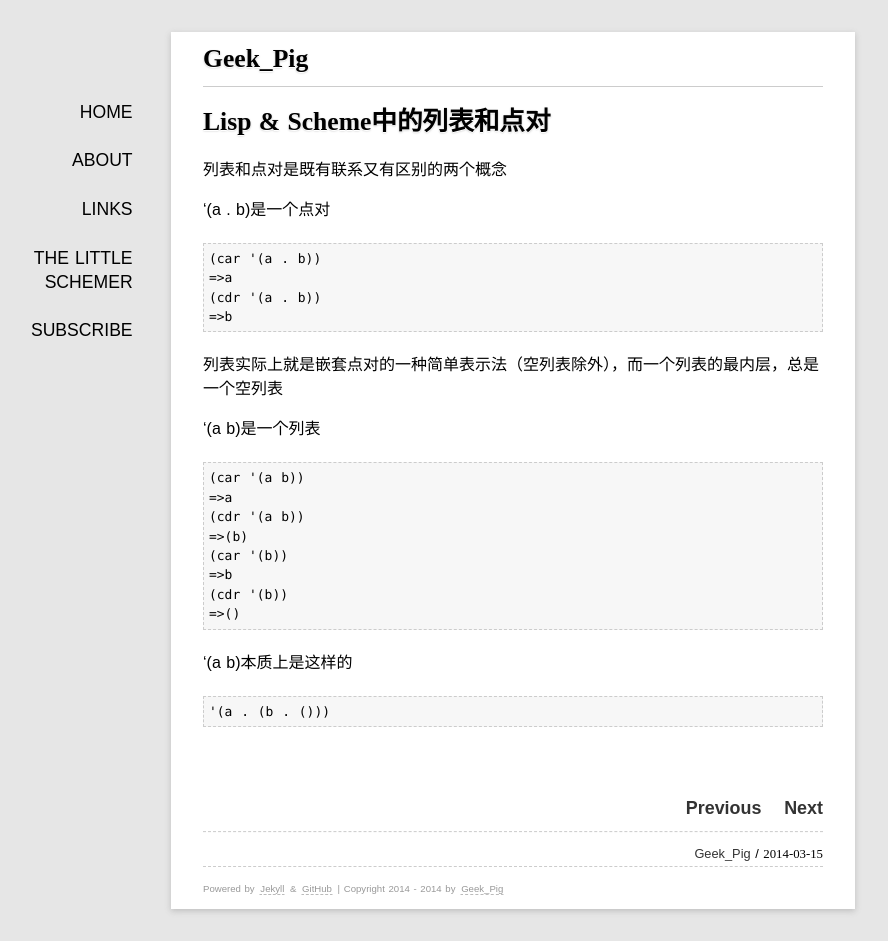
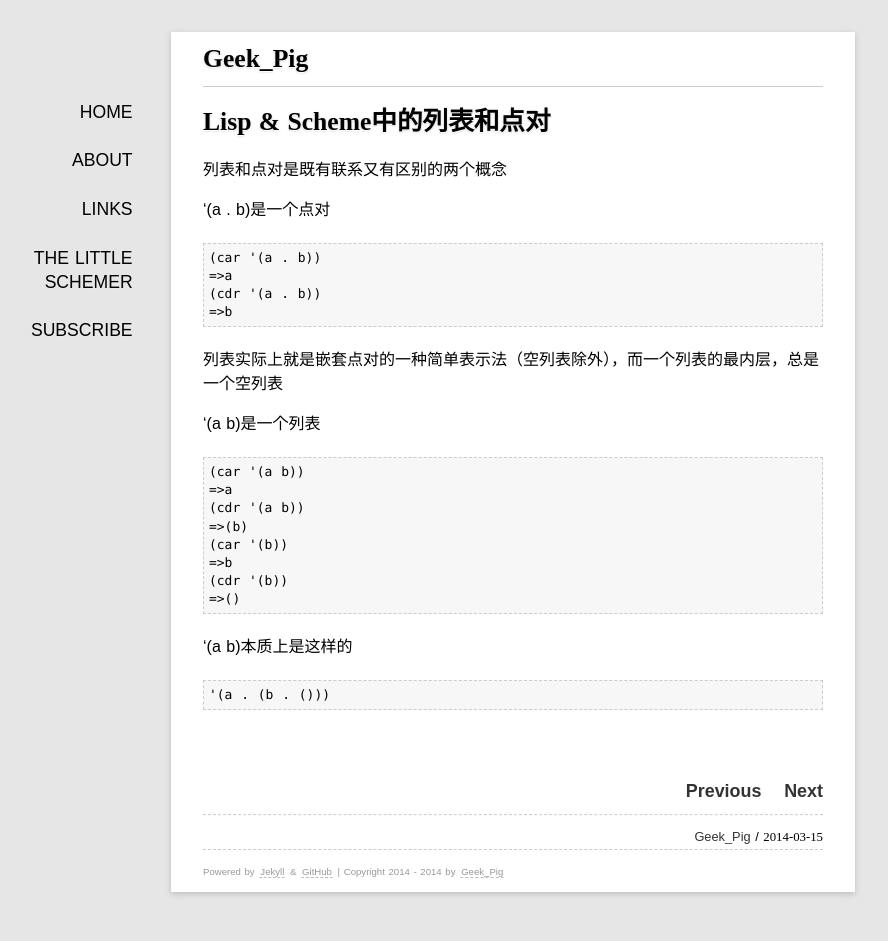
Before and after one commit to rhuichao/uternet.github.io, a Jekyll site: the page built from _posts/2014-03-15-list_and_pair.md, in a window 1280 px wide. Shown: the whole page, without its empty margins (127-1015 px from the left). Built offline with Jekyll 4.4.1, drawn with Linux system fonts in a browser that asks for light colours; some web fonts are replaced; Markdown is read by kramdown in place of the engine named in the settings.

Commit message:
new document posted

```diff
--- a/media/css/style.css
+++ b/media/css/style.css
@@ -66,7 +66,7 @@ ol ul, ul ol, ul ul, ol ol {
 pre code{
     margin:1em 0;
     font-size:0.9em;
-    line-height:1.5;
+    line-height:1.4;
     display:block;
     overflow:auto;
 }
```
